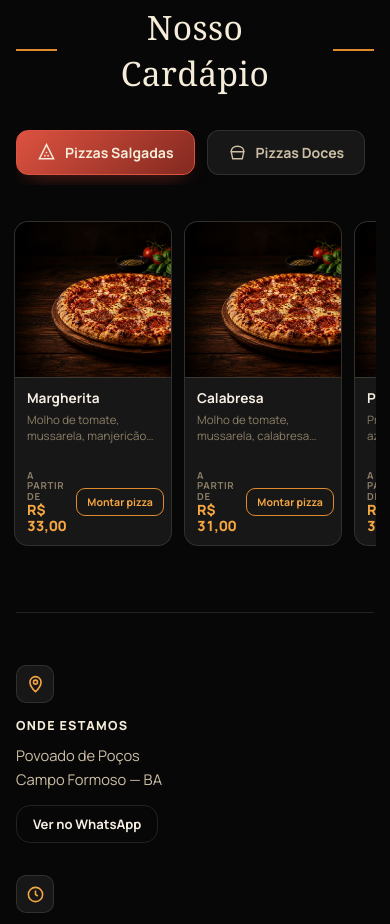
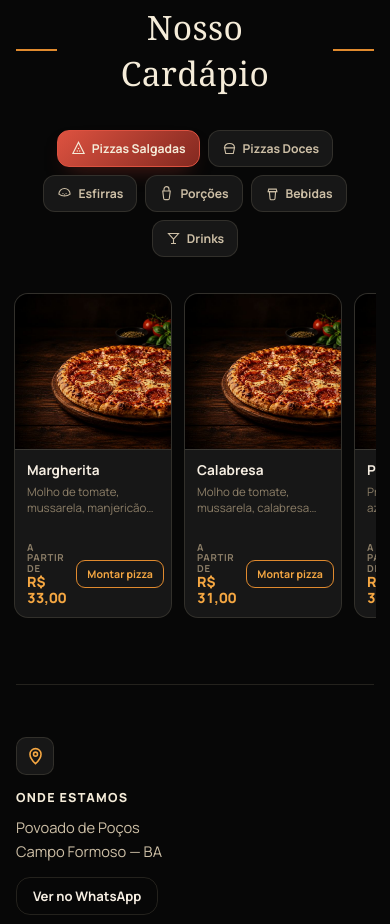
Before and after one commit to Caioviniccius/Villa-Toscana, a plain HTML site: page index.html in a window 390 px wide. Shown: the part 980-1904 px from the top of the page. Drawn offline with Linux system fonts and the light colour scheme; a web font is replaced by a local one.

Commit message:
Add files via upload

```diff
--- a/index.html
+++ b/index.html
@@ -1,11 +1,16 @@
+<!DOCTYPE html>
+<html lang="pt-BR">
+<head>
+<meta charset="UTF-8">
+<meta name="viewport" content="width=device-width, initial-scale=1.0">
 <title>Villa Toscana</title>
 <link rel="icon" type="image/png" href="logo.png">
 <link rel="preconnect" href="https://fonts.googleapis.com">
 <link rel="preconnect" href="https://fonts.gstatic.com" crossorigin>
 <link rel="stylesheet" href="https://fonts.googleapis.com/css2?family=Rye&family=Give+You+Glory&family=Manrope:wght@400;500;600;700;800&display=swap">
 <link rel="stylesheet" href="style.css">
-
-
+</head>
+<body>
 <div class="wrap topbar">
   <div class="brand">
     <img class="mark" src="logo.png" alt="Villa Toscana">
@@ -146,3 +151,6 @@
 </div>
 
 <script src="script.js"></script>
+
+</body>
+</html>
--- a/style.css
+++ b/style.css
@@ -352,8 +352,9 @@
   }
 
   @media (max-width: 640px){
-    .cat-tabs{justify-content:flex-start; overflow-x:auto; flex-wrap:nowrap; padding-bottom:10px;}
-    .cat-tab{flex:none;}
+    .cat-tabs{justify-content:center; flex-wrap:wrap; gap:8px; row-gap:8px;}
+    .cat-tab{padding:9px 13px; font-size:0.76rem; gap:6px;}
+    .cat-tab svg{width:15px; height:15px;}
 
     .menu-grid{
       display:flex; gap:12px; overflow-x:auto; scroll-snap-type:x proximity;
@@ -361,17 +362,17 @@
     }
     .menu-grid .item-card{flex:0 0 158px; scroll-snap-align:start;}
 
-    .cat-tabs, .menu-grid{
+    .menu-grid{
       scrollbar-width:thin;
       scrollbar-color:var(--amber-bright) transparent;
     }
-    .cat-tabs::-webkit-scrollbar, .menu-grid::-webkit-scrollbar{height:6px;}
-    .cat-tabs::-webkit-scrollbar-track, .menu-grid::-webkit-scrollbar-track{background:var(--bg-card); border-radius:999px;}
-    .cat-tabs::-webkit-scrollbar-thumb, .menu-grid::-webkit-scrollbar-thumb{
+    .menu-grid::-webkit-scrollbar{height:6px;}
+    .menu-grid::-webkit-scrollbar-track{background:var(--bg-card); border-radius:999px;}
+    .menu-grid::-webkit-scrollbar-thumb{
       background:linear-gradient(90deg, var(--amber), var(--red-bright));
       border-radius:999px; border:1px solid rgba(0,0,0,0.2);
     }
-    .cat-tabs::-webkit-scrollbar-thumb:hover, .menu-grid::-webkit-scrollbar-thumb:hover{
+    .menu-grid::-webkit-scrollbar-thumb:hover{
       background:linear-gradient(90deg, var(--amber-bright), var(--red-bright));
     }
 
```
Also changed, not shown: pizza-doce.jpg (added).
